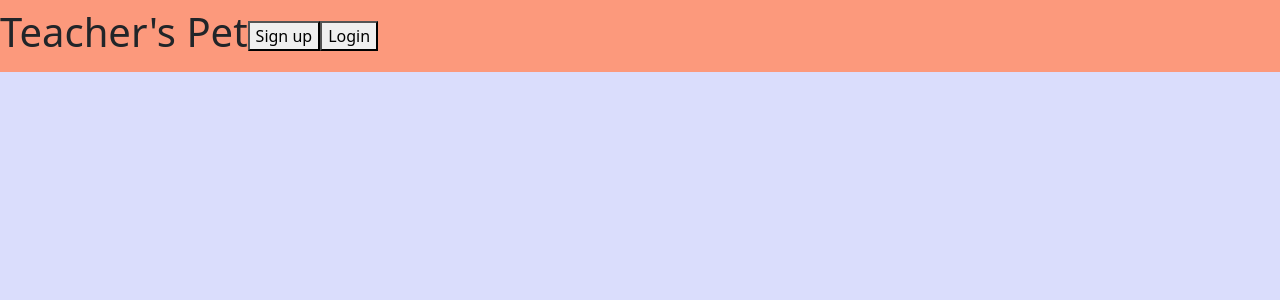
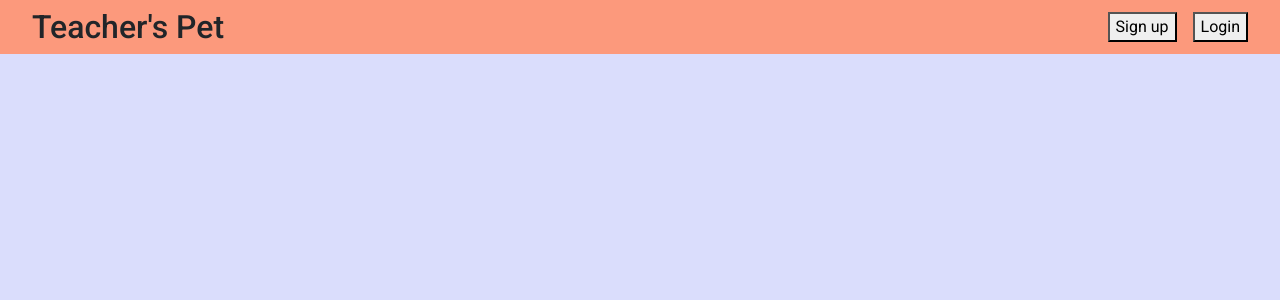
Before and after one commit to jgerville/teacher-pet, a React (Create React App) app in the folder frontend/: page / in a window 1280 px wide. Shown: the top 300 px of the page. Built offline with nearby package versions, Linux system fonts and the light colour scheme.

Commit message:
add photos for background testing

```diff
--- a/frontend/public/index.html
+++ b/frontend/public/index.html
@@ -14,6 +14,11 @@
     <link rel="stylesheet" href="https://cdn.jsdelivr.net/npm/bootstrap@5.1.3/dist/css/bootstrap.min.css"
       integrity="sha384-1BmE4kWBq78iYhFldvKuhfTAU6auU8tT94WrHftjDbrCEXSU1oBoqyl2QvZ6jIW3" crossorigin="anonymous" />
     <title>React App</title>
+    <link rel="preconnect" href="https://fonts.googleapis.com">
+    <link rel="preconnect" href="https://fonts.gstatic.com" crossorigin>
+    <link
+      href="https://fonts.googleapis.com/css2?family=Roboto:ital,wght@0,100;0,300;0,400;0,500;0,700;0,900;1,100;1,300;1,400;1,500;1,700;1,900&display=swap"
+      rel="stylesheet">
   </head>
   <body>
     <noscript>You need to enable JavaScript to run this app.</noscript>
--- a/frontend/src/components/nav/navbar.jsx
+++ b/frontend/src/components/nav/navbar.jsx
@@ -18,14 +18,14 @@ class NavBar extends React.Component {
     if (this.props.loggedIn) {
       return (
         <div>
-          <button onClick={this.logoutUser}>Logout</button>
+          <button class="nav-button" onClick={this.logoutUser}>Logout</button>
         </div>
       );
     } else {
       return (
-        <div>
-          <button onClick={() => this.props.openModal('signup')}>Sign up</button>
-          <button onClick={() => this.props.openModal('login')}>Login</button>
+        <div class="nav-button-container">
+          <button class="nav-button" onClick={() => this.props.openModal('signup')}>Sign up</button>
+          <button class="nav-button" onClick={() => this.props.openModal('login')}>Login</button>
           {/* <Link to={'/signup'}>Signup</Link>
           <Link to={'/login'}>Login</Link> */}
         </div>
@@ -36,8 +36,8 @@ class NavBar extends React.Component {
   render() {
     return (
       <div class="navbar navbar-expand-lg fixed-top">
-        <h1>Teacher's Pet</h1>
-        {this.getLinks()}
+        <h2 class="nav-header">Teacher's Pet</h2>
+        <div >{this.getLinks()}</div>
       </div>
     );
   }
--- a/frontend/src/index.css
+++ b/frontend/src/index.css
@@ -2,4 +2,5 @@ body {
   -webkit-font-smoothing: antialiased;
   -moz-osx-font-smoothing: grayscale;
   background-color: #DADDFC;
+  font-family: 'Roboto', sans-serif;
 }
--- a/frontend/src/styles/navbar.css
+++ b/frontend/src/styles/navbar.css
@@ -1,3 +1,17 @@
 .navbar {
   background-color: #FC997C;
+  display: flex;
+  justify-content: space-between;
 }
+
+.nav-header {
+  margin: 0 2rem;
+}
+
+.nav-button {
+  margin: 0 1rem 0 0;
+}
+
+.nav-button-container {
+  margin: 0 1rem 0 0;
+}
```
Also changed, not shown: frontend/public/background.jpeg (added), frontend/public/background2.jpeg (added).
